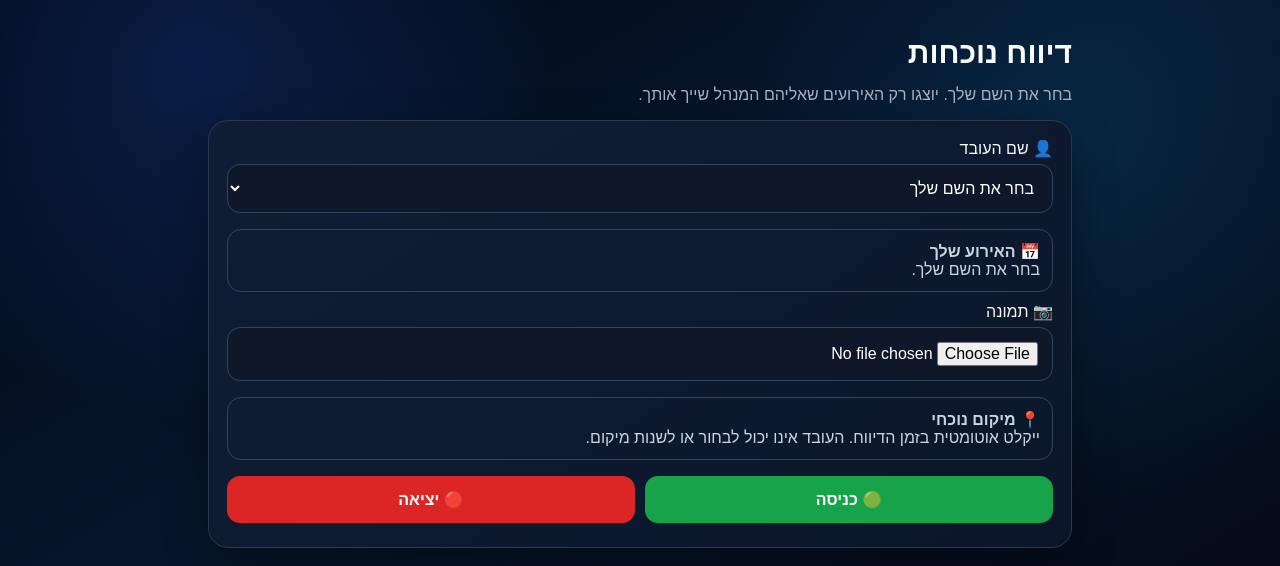
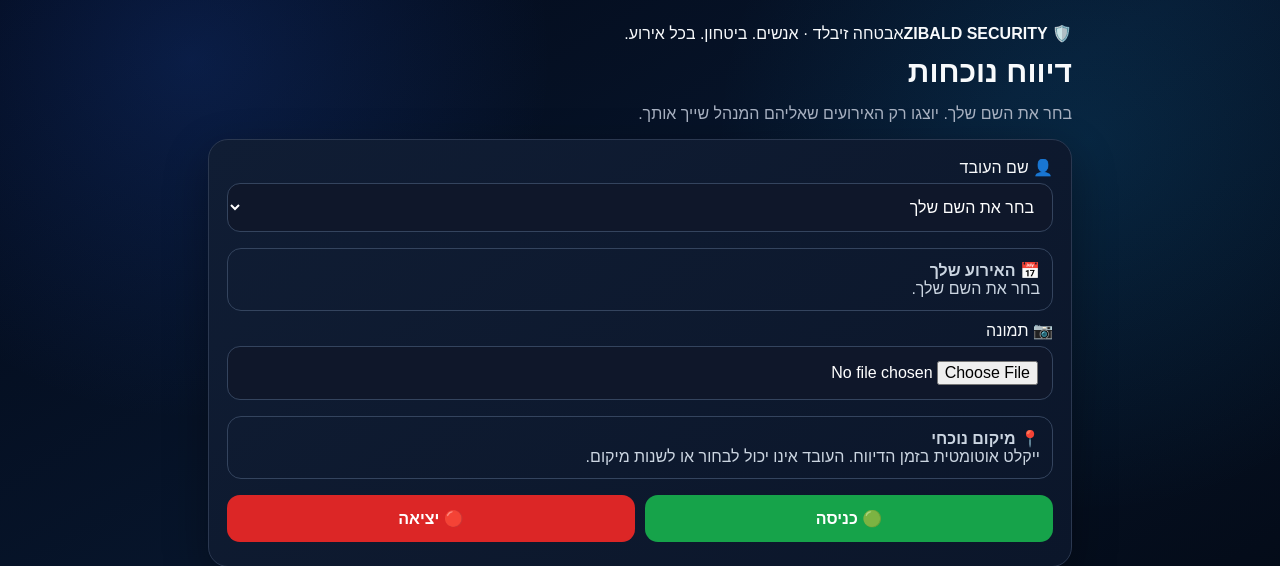
Before and after one commit to moshe111378-stack/employee-time-tracker, a Flask app: page / in a window 1280 px wide. Shown: the part 60-626 px from the top of the page. Run offline with Flask 3, Linux system fonts and the light colour scheme; data that the repository does not hold is empty; parts of the project's set-up code (start-up, migrations or seed data) failed here and were passed over.

Commit message:
Add Zibald branding and attendance success feedback

```diff
--- a/templates/home.html
+++ b/templates/home.html
@@ -1,5 +1,5 @@
 {% extends 'base.html' %}{% block c %}
-<h1>דיווח נוכחות</h1><p class="muted">בחר את השם שלך. יוצגו רק האירועים שאליהם המנהל שייך אותך.</p>
+<div class="brand-mini"><b>🛡️ ZIBALD SECURITY</b><span>אבטחה זיבלד · אנשים. ביטחון. בכל אירוע.</span></div><h1>דיווח נוכחות</h1><p class="muted">בחר את השם שלך. יוצגו רק האירועים שאליהם המנהל שייך אותך.</p>
 <div class="card">
 <label>👤 שם העובד<select id="workerSel"><option value="">בחר את השם שלך</option></select></label>
 <div id="eventWrap" style="display:none"><label>📅 האירוע שלך<select id="eventSel"></select></label></div>
@@ -14,5 +14,5 @@ const ws=document.getElementById('workerSel'),es=document.getElementById('eventS
 {% for w in workers %}ws.add(new Option({{w.name|tojson}},'{{w.id}}'));{% endfor %}
 function renderEvent(){const o=es.options[es.selectedIndex];if(o&&o.value)box.innerHTML='<b>✅ אירוע נבחר</b><br>'+o.text}
 ws.onchange=()=>{es.innerHTML='';const a=assignments.filter(x=>x.wid===ws.value);if(!a.length){wrap.style.display='none';box.innerHTML='<b>❌ העובד לא משויך לאירוע</b>';return}a.forEach(x=>es.add(new Option(x.event,x.eid)));wrap.style.display=a.length>1?'block':'none';es.selectedIndex=0;renderEvent()};es.onchange=renderEvent;
-function sendPunch(a){if(!ws.value||!es.value){gps.innerHTML='<b>❌ בחר שם ואירוע</b>';return}if(!photo.files.length){gps.innerHTML='<b>❌ יש לצלם תמונה לפני הדיווח</b>';return}if(!navigator.geolocation){gps.innerHTML='<b>❌ אין תמיכה במיקום</b>';return}gps.innerHTML='<b>📍 קולט מיקום נוכחי...</b>';navigator.geolocation.getCurrentPosition(pos=>{const fd=new FormData();fd.append('wid',ws.value);fd.append('act',a);fd.append('lat',pos.coords.latitude);fd.append('lon',pos.coords.longitude);fd.append('acc',Math.round(pos.coords.accuracy));fd.append('photo',photo.files[0]);fetch('/event/'+es.value,{method:'POST',body:fd,redirect:'follow'}).then(r=>{if(!r.ok)throw 0;location.href='/'}).catch(()=>gps.innerHTML='<b>❌ הדיווח לא נשלח</b>')},()=>gps.innerHTML='<b>❌ יש לאשר גישה למיקום הנוכחי</b>',{enableHighAccuracy:true,maximumAge:0,timeout:15000})}
+function sendPunch(a){if(!ws.value||!es.value){gps.innerHTML='<b>❌ בחר שם ואירוע</b>';return}if(!photo.files.length){gps.innerHTML='<b>❌ יש לצלם תמונה לפני הדיווח</b>';return}if(!navigator.geolocation){gps.innerHTML='<b>❌ אין תמיכה במיקום</b>';return}gps.innerHTML='<b>📍 קולט מיקום נוכחי...</b>';navigator.geolocation.getCurrentPosition(pos=>{const fd=new FormData();fd.append('wid',ws.value);fd.append('act',a);fd.append('lat',pos.coords.latitude);fd.append('lon',pos.coords.longitude);fd.append('acc',Math.round(pos.coords.accuracy));fd.append('photo',photo.files[0]);fetch('/event/'+es.value,{method:'POST',body:fd,redirect:'follow'}).then(r=>{if(!r.ok)throw 0;const msg=a==='in'?'✓ הכניסה נרשמה בהצלחה':'✓ היציאה נרשמה בהצלחה';alert(msg+'\nהתמונה והמיקום נשמרו.');location.href='/'}).catch(()=>gps.innerHTML='<b>❌ הדיווח לא נשלח</b>')},()=>gps.innerHTML='<b>❌ יש לאשר גישה למיקום הנוכחי</b>',{enableHighAccuracy:true,maximumAge:0,timeout:15000})}
 </script>{% endblock %}
```
